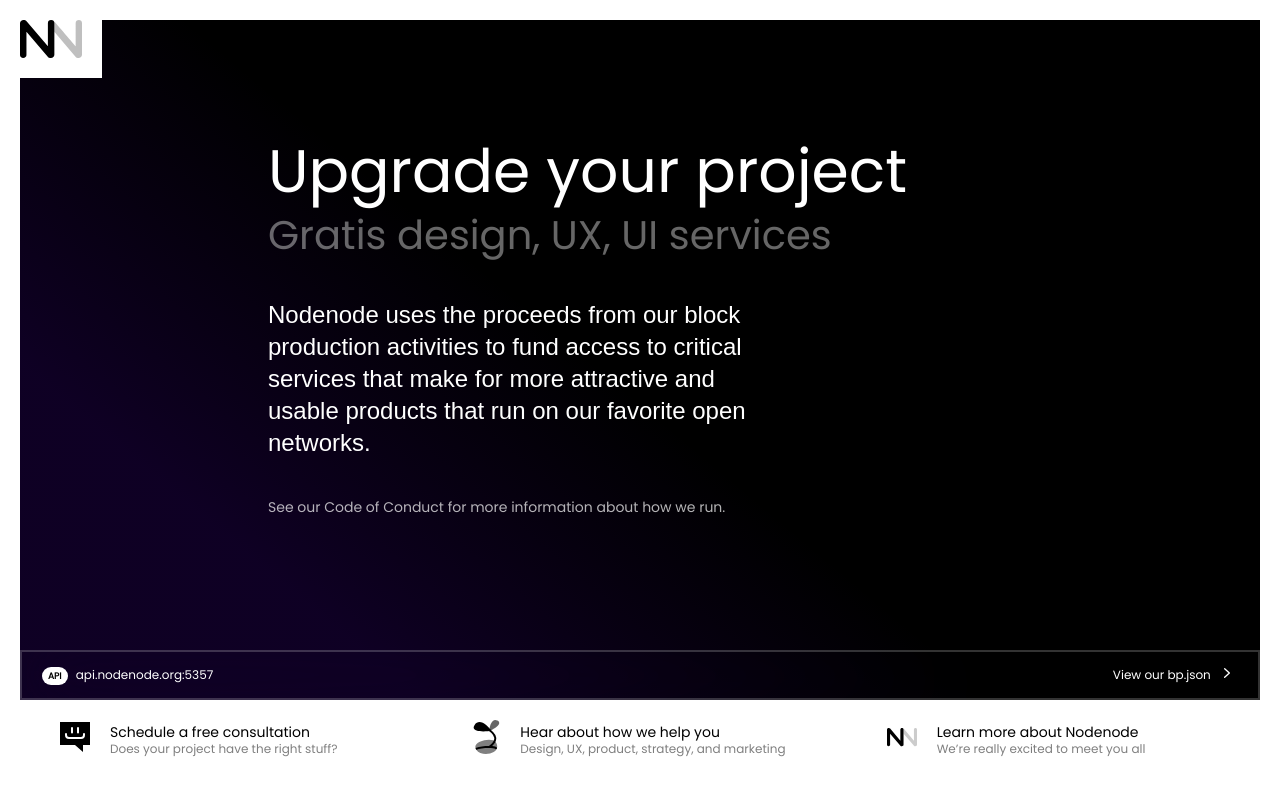
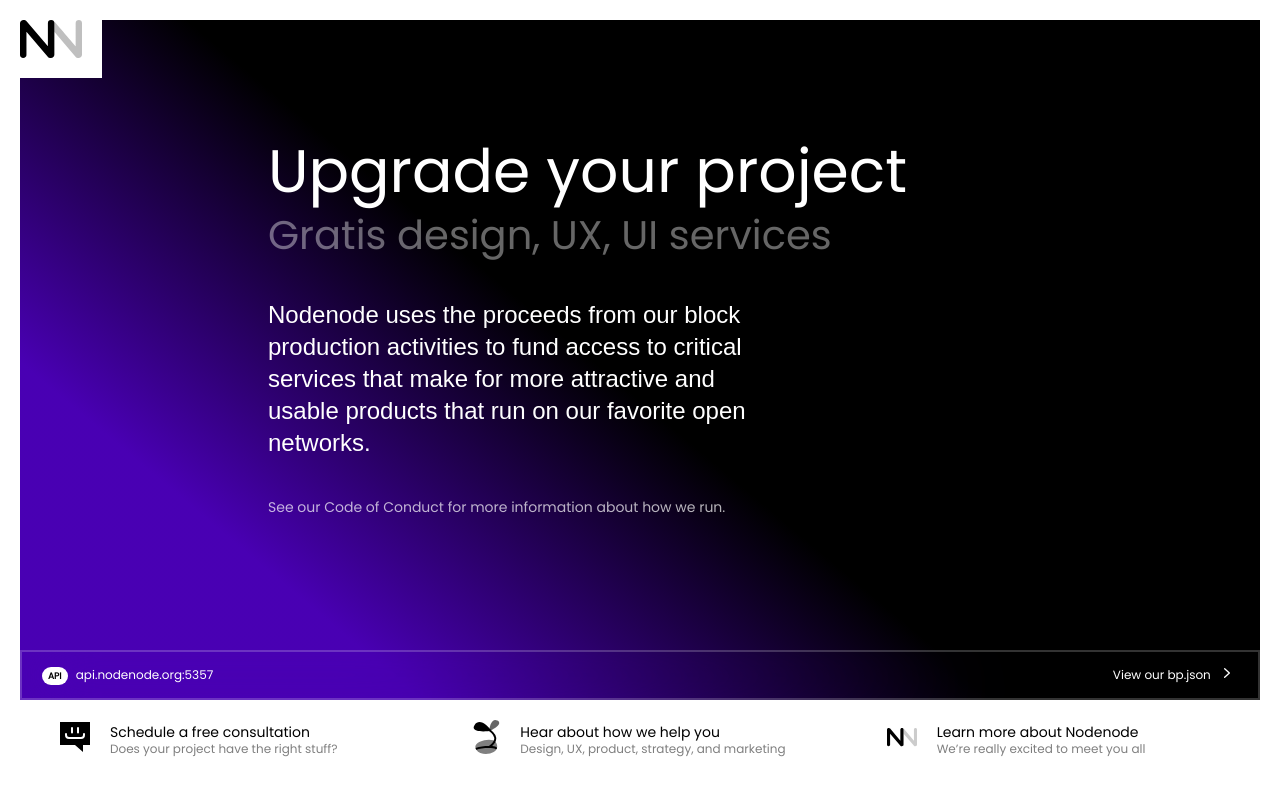
Before and after one commit to ramijames/nodenode-web, a Nuxt app: page / in a window 1280 px wide. Shown: the top 796 px of the page. Built offline with nearby package versions, Linux system fonts and the light colour scheme.

Commit message:
big style update

```diff
--- a/assets/scss/main.scss
+++ b/assets/scss/main.scss
@@ -30,7 +30,7 @@
         right:0px;
         bottom: 0px;
         z-index: -1;
-        background: linear-gradient(220deg, rgba(214, 121, 168, 0) 50%, #5100C733 75.76%);
+        background: linear-gradient(220deg, rgba(214, 121, 168, 0) 50%, #5100C7 75.76%);
         // background: red;
         opacity: 0.9;
     }
```
